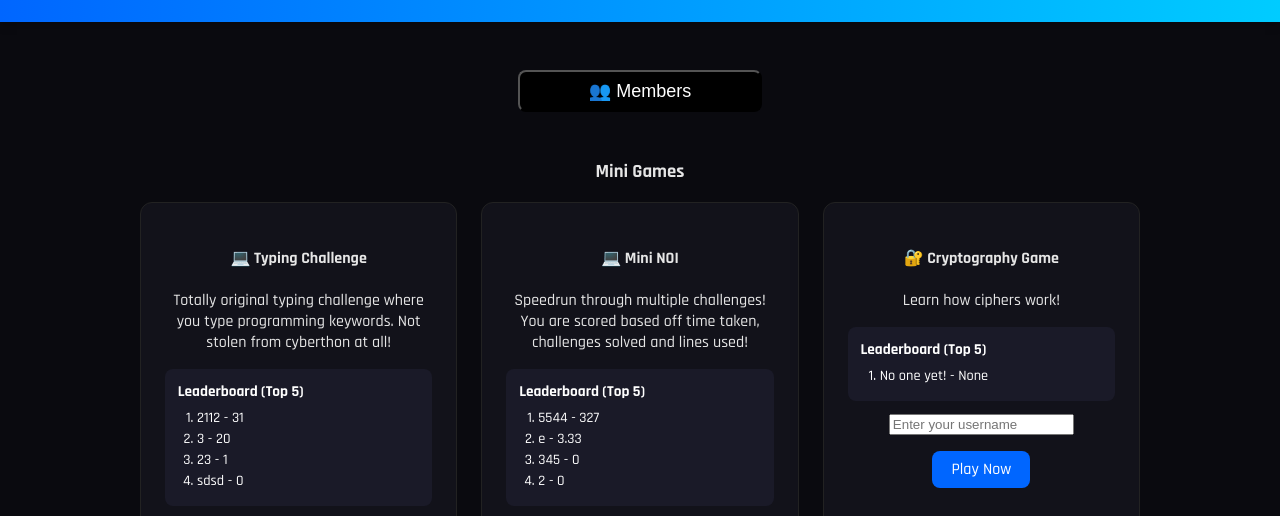
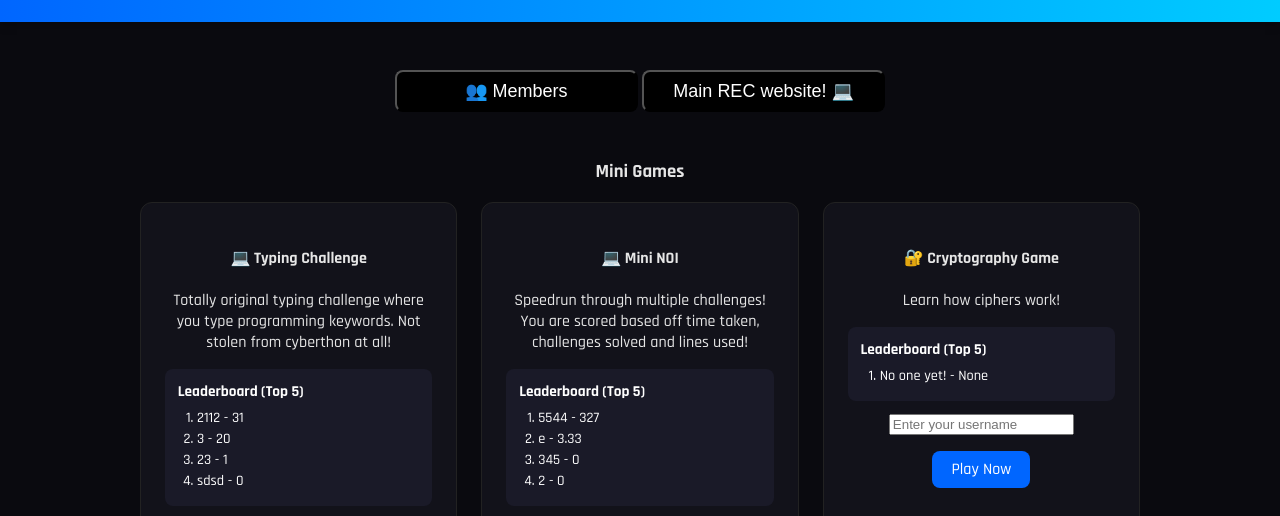
Before and after one commit to Parkusisafk/EJC_REC_OPENHOUSE, a website: page index.html in a window 1280 px wide. Shown: the part 260-776 px from the top of the page. Drawn offline with Linux system fonts and the light colour scheme.

Commit message:
more buttons and redirections

```diff
--- a/index.html
+++ b/index.html
@@ -10,7 +10,7 @@
 <body>
   <header>
     <h1>REC Open House</h1>
-    <img src="REC.png" alt="" style="width:10%;border-radius: 50%;">
+    <img src="REC.png" alt="" style="width:10%;border-radius: 50%;" onclick="document.body.classList.toggle('redirect');setTimeout(()=>{window.location.href='https:/\/\sites.google.com/ejc.edu.sg/ejc-rec'},3500);">
   </header>
 
   <main>
@@ -24,6 +24,15 @@
     border-radius: 8px;
     font-size: large;
     width:20%;">👥 Members</button>
+    <button onclick="document.body.classList.toggle('redirect');setTimeout(()=>{window.location.href='https:/\/\sites.google.com/ejc.edu.sg/ejc-rec'},3500);" class="play-btn" style="display: inline-block;
+    margin-top: 1rem;
+    text-decoration: none;
+    background: black;
+    color: white;
+    padding: 0.5rem 1.2rem;
+    border-radius: 8px;
+    font-size: large;
+    width:20%;">Main REC website! 💻</button>
     </section>
 
     <section class="games">
```
